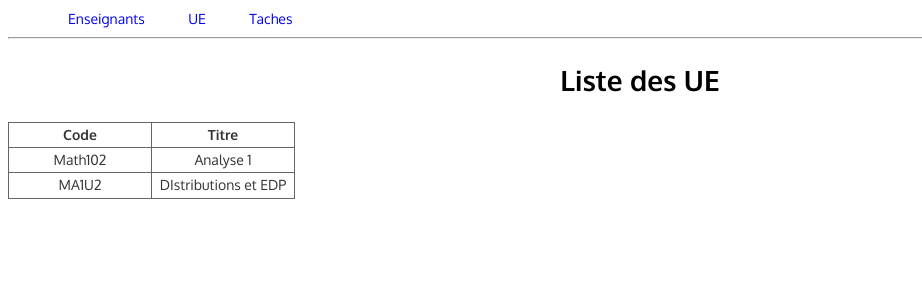
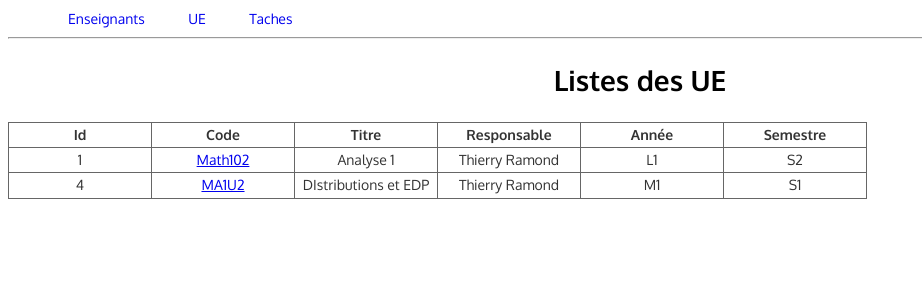
Before and after one commit to thierryramond/trServ, a Django app: page /ue/ in a window 1280 px wide. Shown: the top 300 px of the page, without its empty margins (0-922 px from the left). Run offline with Django 3.2, Linux system fonts and the light colour scheme; data comes from the database, SQL or seed files in the repository; parts of the project's set-up code (start-up, migrations or seed data) failed here and were passed over.

Commit message:
ue cliquables

```diff
--- a/trServ/services/models.py
+++ b/trServ/services/models.py
@@ -14,7 +14,7 @@ class Enseignant(models.Model):
 	attribué = models.IntegerField (default = 0)
 
 	def __str__(self):
-		return ('{0}, {1}'.format(self.nom, self.prenom))
+		return ('{1} {0}'.format(self.nom, self.prenom))
 
 
 class Ue(models.Model):
@@ -39,16 +39,16 @@ class Ue(models.Model):
 	nombre_soutien = models.IntegerField()
 
 	def __str__(self):
-		return ('{0}, {1}'.format(self.code, self.titre))
+		return ('{0} - {1}'.format(self.code, self.titre))
 
 
 class Tache(models.Model):
 	ue = models.ForeignKey(Ue)
-	enseignant = models.ForeignKey(Enseignant)
+	attribué_à = models.ForeignKey(Enseignant)
 	nature = models.CharField(max_length = 20)
-	horaire_reel = models.IntegerField
-	horaire_eqtd = models.IntegerField
+	horaire_reel = models.IntegerField()
+	horaire_eqtd = models.IntegerField()
 	modifié_le = models. DateTimeField(auto_now = True)
 
 	def __str__(self):
-		return ('{0}, {1}'.format(self.ue, self.nature))
+		return ('{0} - {1}'.format(self.ue,  self.nature))
--- a/trServ/services/templates/services/UE.html
+++ b/trServ/services/templates/services/UE.html
@@ -4,21 +4,34 @@
 
 {% block content %}
 
-<h1>Liste des UE</h1>
+<h1>Listes des UE</h1>
 <table>
 <tr>
-
+	<th>Id</th>
 	<th>Code</th>
 	<th>Titre</th>
+	<th>Responsable</th>
+	<th>Année</th>
+	<th>Semestre</th>
 
 </tr>
 {% for ue in Ue %}
 <tr>
+	<td>{{ue.id}}</td>
 	<td>
-		{{ue.code}}
+		<a href="{{ue.code}}">{{ue.code}}</a>
 	</td>
 	<td>
 		{{ue.titre}}
+	</td>
+	<td>
+		{{ue.responsable}}
+	</td>
+	<td>
+		{{ue.année}}
+	</td>
+	<td>
+		{{ue.semestre}}
 	</td>
 
 </tr>
--- a/trServ/services/views.py
+++ b/trServ/services/views.py
@@ -50,3 +50,7 @@ def nouvelleue(request):
         form = UeForm()  # Nous créons un formulaire vide
 
     return render(request, "services/ue_form.html", locals())
+
+
+def une_ue(request,code):
+    return render(request, "services/une_ue.html", {'code': code})
--- a/trServ/trServ/urls.py
+++ b/trServ/trServ/urls.py
@@ -5,12 +5,13 @@ urlpatterns = [
     # Examples:
     # url(r'^$', 'trServ.views.home', name='home'),
     # url(r'^blog/', include('blog.urls')),
-
+    url(r'^$', 'services.views.home'),
     url(r'^admin/', include(admin.site.urls)),
     url(r'^accueil/', 'services.views.home'),
     url(r'^enseignants/', 'services.views.liste_enseignants'),
-    url(r'^ue/', 'services.views.liste_ue'),
+    url(r'^ue/$', 'services.views.liste_ue'),
     url(r'^taches/', 'services.views.liste_taches'),
     url(r'^nouvelens/', 'services.views.nouvelens'),
     url(r'^nouvelleue/', 'services.views.nouvelleue'),
+    url(r'ue/(?P<code>.+$)', 'services.views.une_ue'),
 ]
```
Also changed, not shown: trServ/services/templates/services/taches.html (+8 -0 lines), trServ/services/templates/services/une_ue.html (added, +10 -0 lines), trServ/services/urls.py (deleted, +0 -9 lines), trServ/db.sqlite3, trServ/figure_1.png (deleted), trServ/services/migrations/0009_auto_20150413_1443.py (added), trServ/services/migrations/0010_auto_20150413_2146.py (added).
